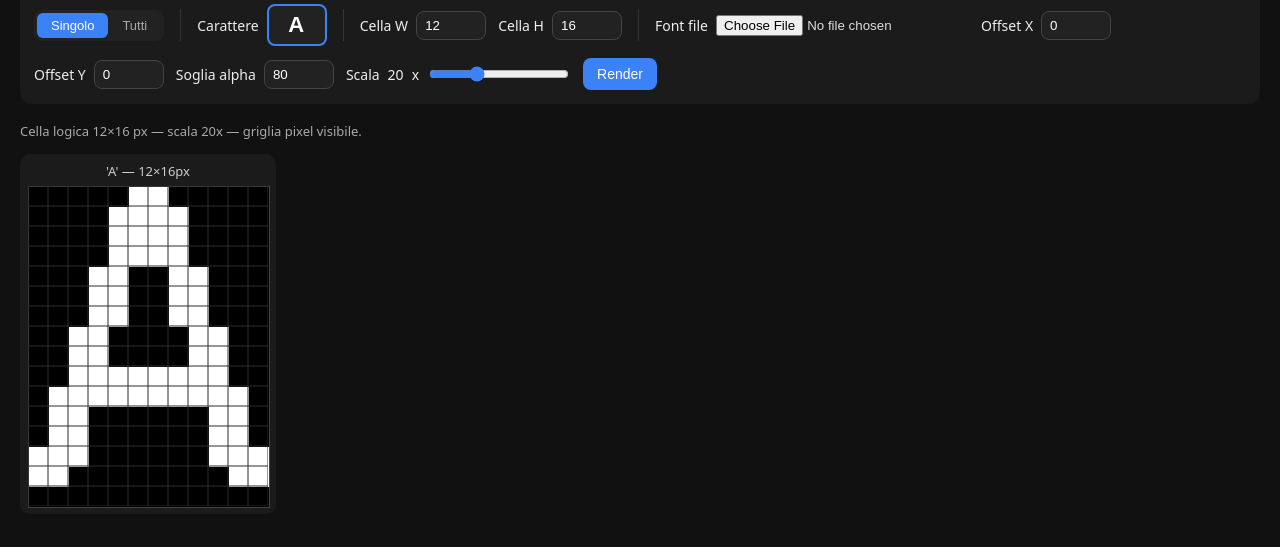
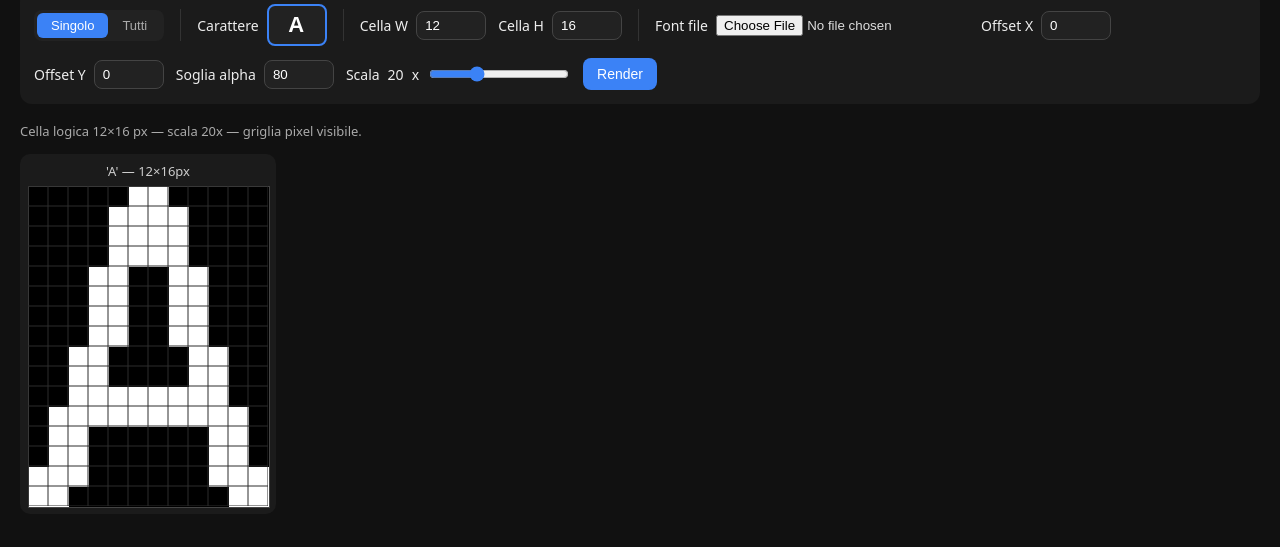
Before and after one commit to indianagio/bitmap-alphabet-viewer, a plain HTML site: page index.html in a window 1280 px wide. Shown: the part 69-616 px from the top of the page. Drawn offline with Linux system fonts and the light colour scheme.

Commit message:
fix: stretch glifo per riempire tutta la cella senza spazi vuoti

```diff
--- a/index.html
+++ b/index.html
@@ -195,18 +195,18 @@ const alphabet = "ABCDEFGHIJKLMNOPQRSTUVWXYZabcdefghijklmnopqrstuvwxyz0123456789
 
 let currentMode = "single";
 
-const glyphsEl       = document.getElementById("glyphs");
-const fontFileInput  = document.getElementById("fontFile");
-const offsetXInput   = document.getElementById("offsetX");
-const offsetYInput   = document.getElementById("offsetY");
-const thresholdInput = document.getElementById("threshold");
-const scaleSlider    = document.getElementById("scaleSlider");
-const scaleVal       = document.getElementById("scaleVal");
-const noteEl         = document.getElementById("note");
-const renderBtn      = document.getElementById("renderBtn");
-const singleCharInput= document.getElementById("singleChar");
-const cellWInput     = document.getElementById("cellW");
-const cellHInput     = document.getElementById("cellH");
+const glyphsEl        = document.getElementById("glyphs");
+const fontFileInput   = document.getElementById("fontFile");
+const offsetXInput    = document.getElementById("offsetX");
+const offsetYInput    = document.getElementById("offsetY");
+const thresholdInput  = document.getElementById("threshold");
+const scaleSlider     = document.getElementById("scaleSlider");
+const scaleVal        = document.getElementById("scaleVal");
+const noteEl          = document.getElementById("note");
+const renderBtn       = document.getElementById("renderBtn");
+const singleCharInput = document.getElementById("singleChar");
+const cellWInput      = document.getElementById("cellW");
+const cellHInput      = document.getElementById("cellH");
 
 let SCALE = parseInt(scaleSlider.value, 10);
 
@@ -251,24 +251,18 @@ async function loadFontFromFile(file) {
 }
 
 /**
- * Esegue il render del glifo ad alta risoluzione, misura il bounding box
- * dell'inchiostro e lo ridimensiona per occupare l'intera cella (con aspect
- * ratio preservato). Il font size iniziale viene scalato proporzionalmente
- * alle dimensioni della cella, quindi il glifo viene fittato via bbox.
+ * Renderizza il glifo ad alta risoluzione, misura il bounding box dell'inchiostro
+ * e lo disegna STRETCHATO per occupare esattamente CELL_W x CELL_H pixel,
+ * senza alcun margine o spazio vuoto attorno.
  */
 function glyphToBitmap(char, threshold) {
   const CELL_W = getCellW();
   const CELL_H = getCellH();
 
-  // Oversample generoso: almeno 16x la dimensione maggiore della cella
-  const OS = Math.max(16, Math.ceil(512 / Math.max(CELL_W, CELL_H)));
-
-  // Font size iniziale: occupa l'intera altezza della cella oversampled
-  // (il clamp successivo via bbox gestisce l'adattamento reale)
-  const initialFontPx = CELL_H * OS;
-
-  const TW = CELL_W  * OS * 2;  // canvas larga abbastanza per qualsiasi glifo
-  const TH = CELL_H  * OS * 2;
+  // Oversample: canvas temporanea molto più grande per misurare il bbox con precisione
+  const OS = 32;
+  const TW = CELL_W * OS * 2;
+  const TH = CELL_H * OS * 2;
 
   const tmp  = document.createElement("canvas");
   tmp.width  = TW;
@@ -278,10 +272,11 @@ function glyphToBitmap(char, threshold) {
   tctx.fillStyle    = "#fff";
   tctx.textBaseline = "top";
   tctx.textAlign    = "left";
-  tctx.font = `${initialFontPx}px "${currentFontFamily}", monospace`;
+  // Font size proporzionale all'altezza oversampled
+  tctx.font = `${CELL_H * OS}px "${currentFontFamily}", monospace`;
   tctx.fillText(char, 0, 0);
 
-  // Misura ink bounding box
+  // Misura il bounding box esatto dell'inchiostro
   const ld = tctx.getImageData(0, 0, TW, TH).data;
   let lx0 = TW, lx1 = 0, ly0 = TH, ly1 = 0;
   for (let y = 0; y < TH; y++) {
@@ -295,7 +290,6 @@ function glyphToBitmap(char, threshold) {
     }
   }
 
-  // Canvas finale alle dimensioni logiche della cella
   const src  = document.createElement("canvas");
   src.width  = CELL_W;
   src.height = CELL_H;
@@ -305,21 +299,9 @@ function glyphToBitmap(char, threshold) {
   if (lx0 <= lx1 && ly0 <= ly1) {
     const inkW = lx1 - lx0 + 1;
     const inkH = ly1 - ly0 + 1;
-    // Adatta il bbox all'intera cella preservando l'aspect ratio
-    const aspect     = inkW / inkH;
-    const cellAspect = CELL_W / CELL_H;
-    let dstW, dstH;
-    if (aspect >= cellAspect) {
-      dstW = CELL_W;
-      dstH = Math.round(CELL_W / aspect);
-    } else {
-      dstH = CELL_H;
-      dstW = Math.round(CELL_H * aspect);
-    }
-    // Centra nella cella
-    const dstX = Math.floor((CELL_W - dstW) / 2);
-    const dstY = Math.floor((CELL_H - dstH) / 2);
-    sctx.drawImage(tmp, lx0, ly0, inkW, inkH, dstX, dstY, dstW, dstH);
+    // Stretch completo: il bbox viene mappato esattamente su tutta la cella
+    // nessun margine, nessuna preservazione dell'aspect ratio
+    sctx.drawImage(tmp, lx0, ly0, inkW, inkH, 0, 0, CELL_W, CELL_H);
   }
 
   // Binarizza
@@ -353,13 +335,13 @@ function buildGridSVG(W, H, scale, cellW, cellH) {
 }
 
 function drawAll() {
-  const CELL_W   = getCellW();
-  const CELL_H   = getCellH();
-  const W        = CELL_W * SCALE;
-  const H        = CELL_H * SCALE;
-  const offsetX  = parseInt(offsetXInput.value,   10);
-  const offsetY  = parseInt(offsetYInput.value,   10);
-  const threshold= parseInt(thresholdInput.value, 10);
+  const CELL_W    = getCellW();
+  const CELL_H    = getCellH();
+  const W         = CELL_W * SCALE;
+  const H         = CELL_H * SCALE;
+  const offsetX   = parseInt(offsetXInput.value,   10);
+  const offsetY   = parseInt(offsetYInput.value,   10);
+  const threshold = parseInt(thresholdInput.value, 10);
 
   glyphsEl.innerHTML = "";
 
@@ -368,14 +350,13 @@ function drawAll() {
     : [...alphabet];
 
   for (const ch of chars) {
-    // fontSize non è più un parametro: è calcolato internamente da glyphToBitmap
     const bitmap = glyphToBitmap(ch, threshold);
 
     let finalSrc = bitmap;
     if (offsetX !== 0 || offsetY !== 0) {
-      const c2    = document.createElement("canvas");
-      c2.width    = CELL_W;
-      c2.height   = CELL_H;
+      const c2  = document.createElement("canvas");
+      c2.width  = CELL_W;
+      c2.height = CELL_H;
       c2.getContext("2d").drawImage(bitmap, offsetX, offsetY);
       finalSrc = c2;
     }
@@ -389,7 +370,7 @@ function drawAll() {
     out.className = "glyph";
 
     const wrap = document.createElement("div");
-    wrap.className  = "wrap";
+    wrap.className    = "wrap";
     wrap.style.width  = W + "px";
     wrap.style.height = H + "px";
     wrap.appendChild(out);
```
